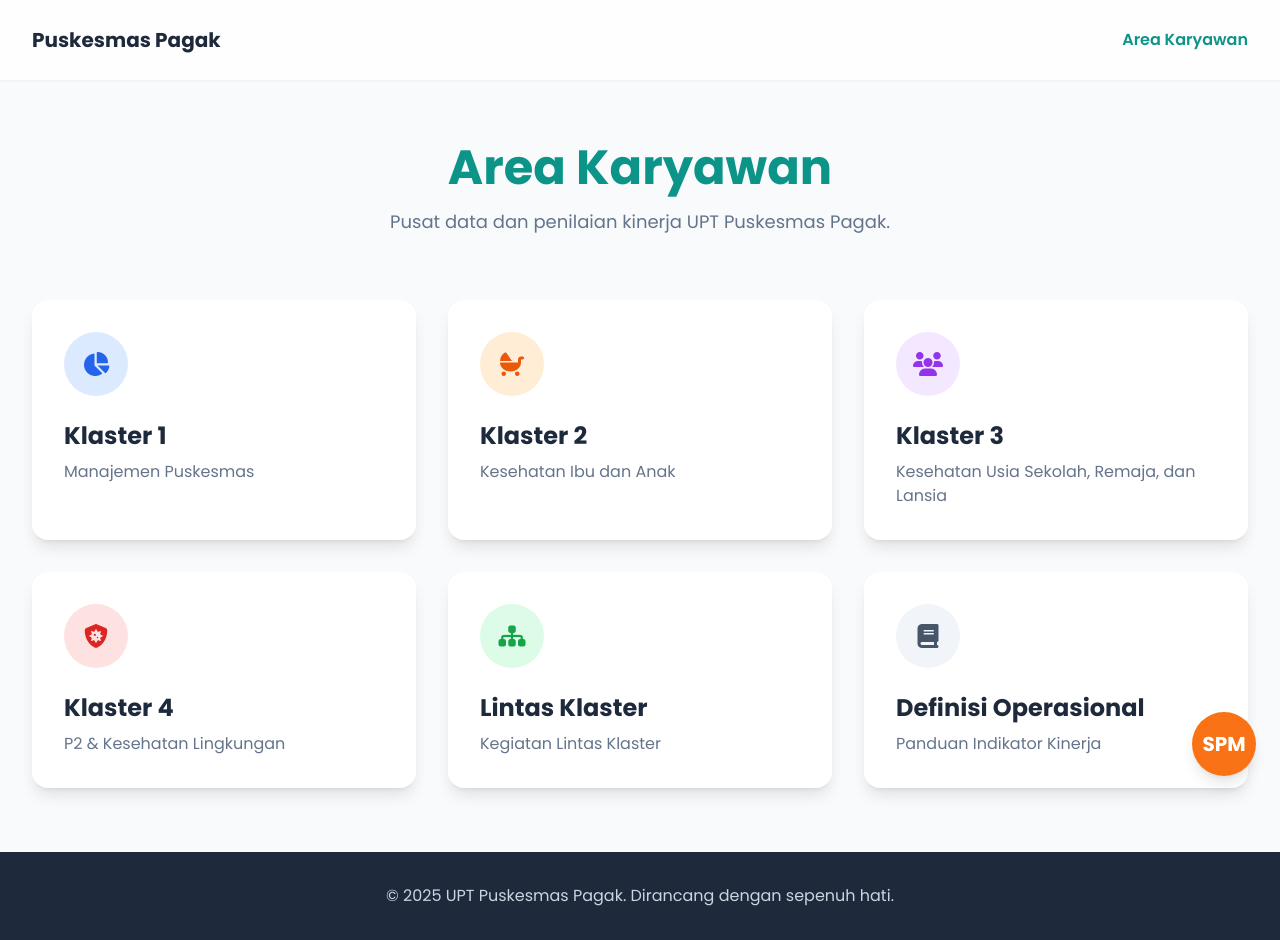
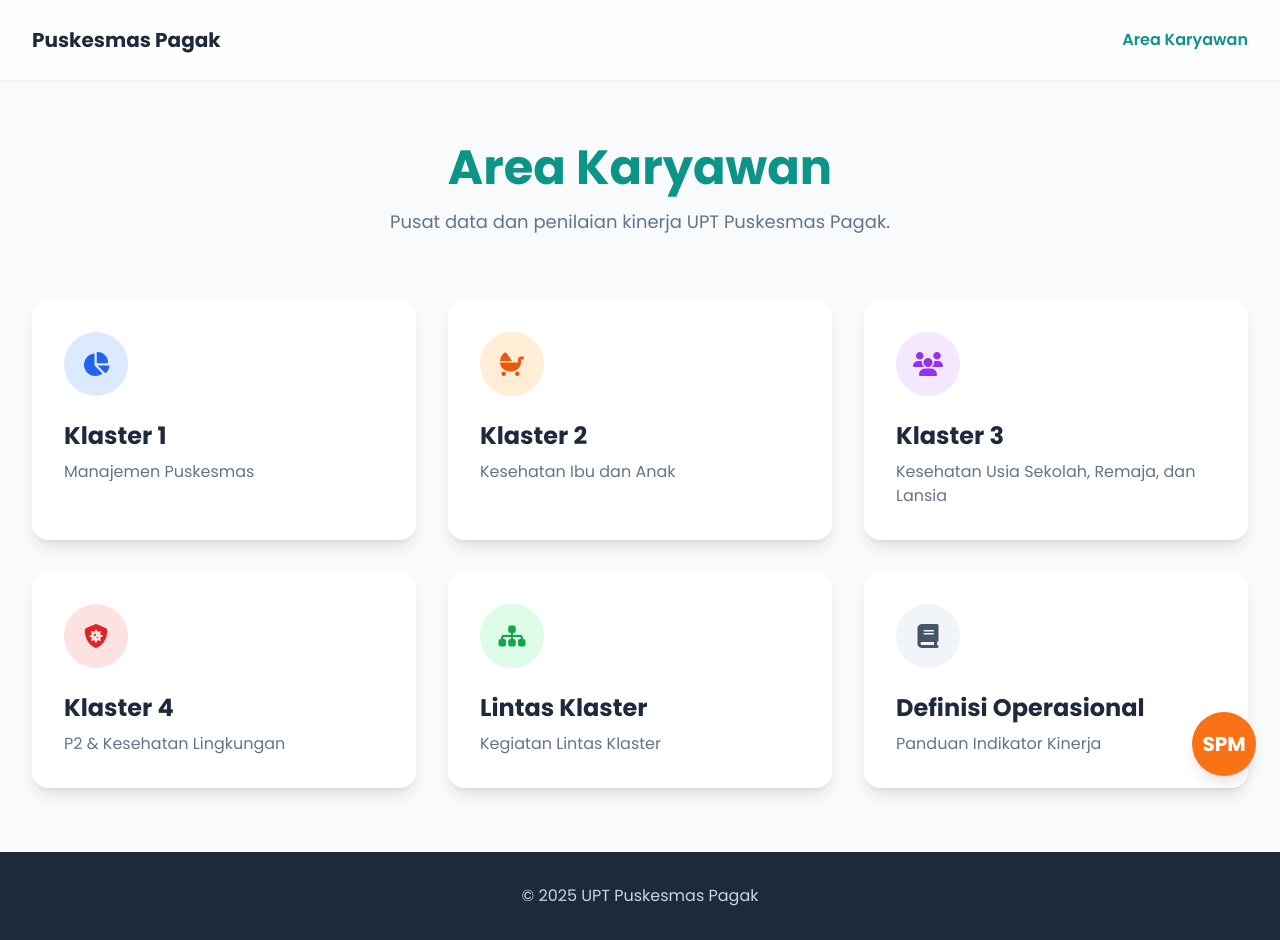
Before and after one commit to alamss1/pkppagak, a plain HTML site: page index.html in a window 1280 px wide. Drawn offline with nearby package versions, Linux system fonts and the light colour scheme.

Commit message:
Update index.html

```diff
--- a/index.html
+++ b/index.html
@@ -124,7 +124,7 @@
     <!-- FOOTER -->
     <footer class="bg-slate-800 text-slate-300 animate-fade-in" style="animation-delay: 1s;">
         <div class="max-w-7xl mx-auto py-8 px-4 sm:px-6 lg:px-8 text-center">
-            <p>&copy; 2025 UPT Puskesmas Pagak. Dirancang dengan sepenuh hati.</p>
+            <p>&copy; 2025 UPT Puskesmas Pagak</p>
         </div>
     </footer>
 
```
